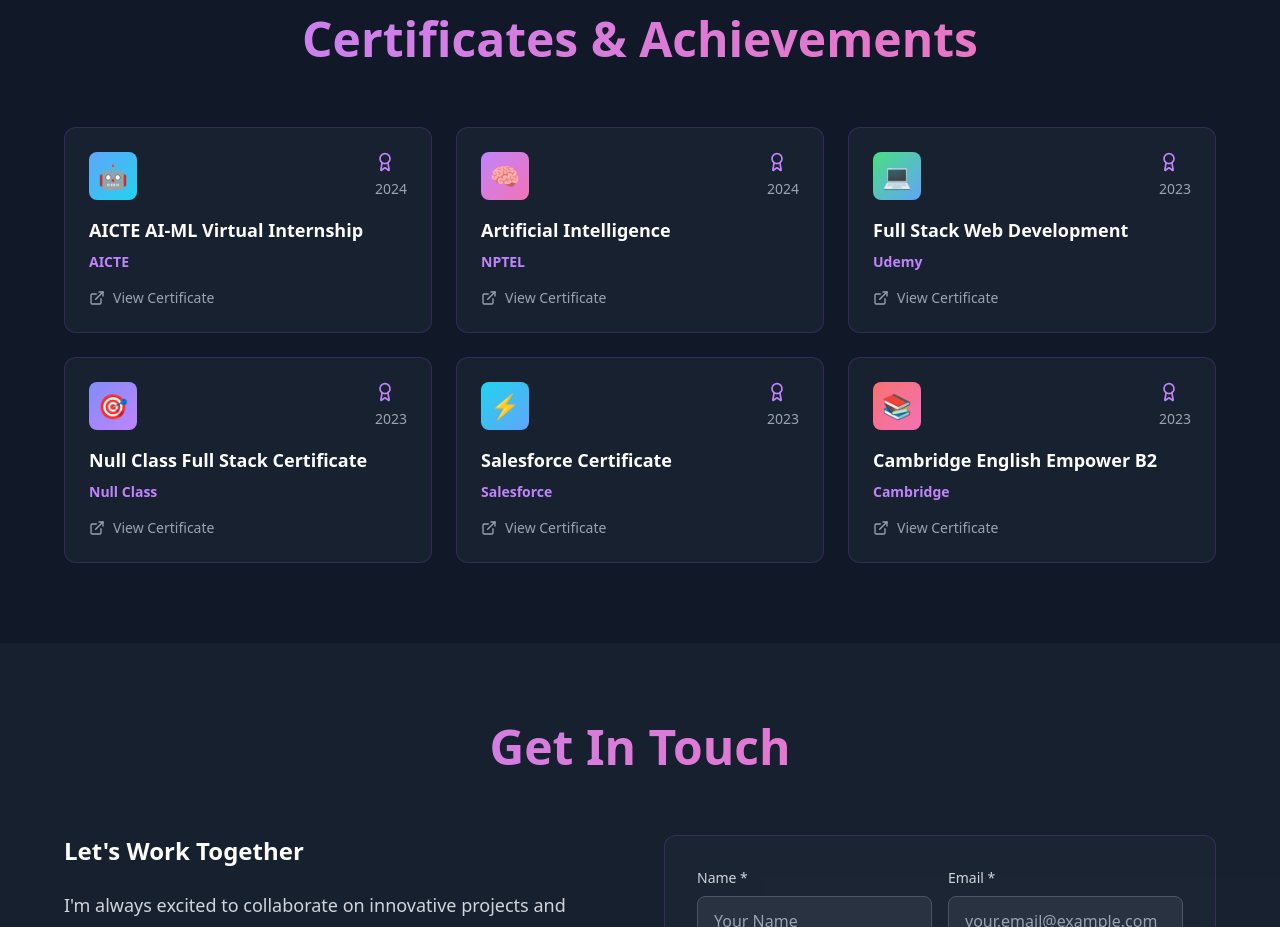
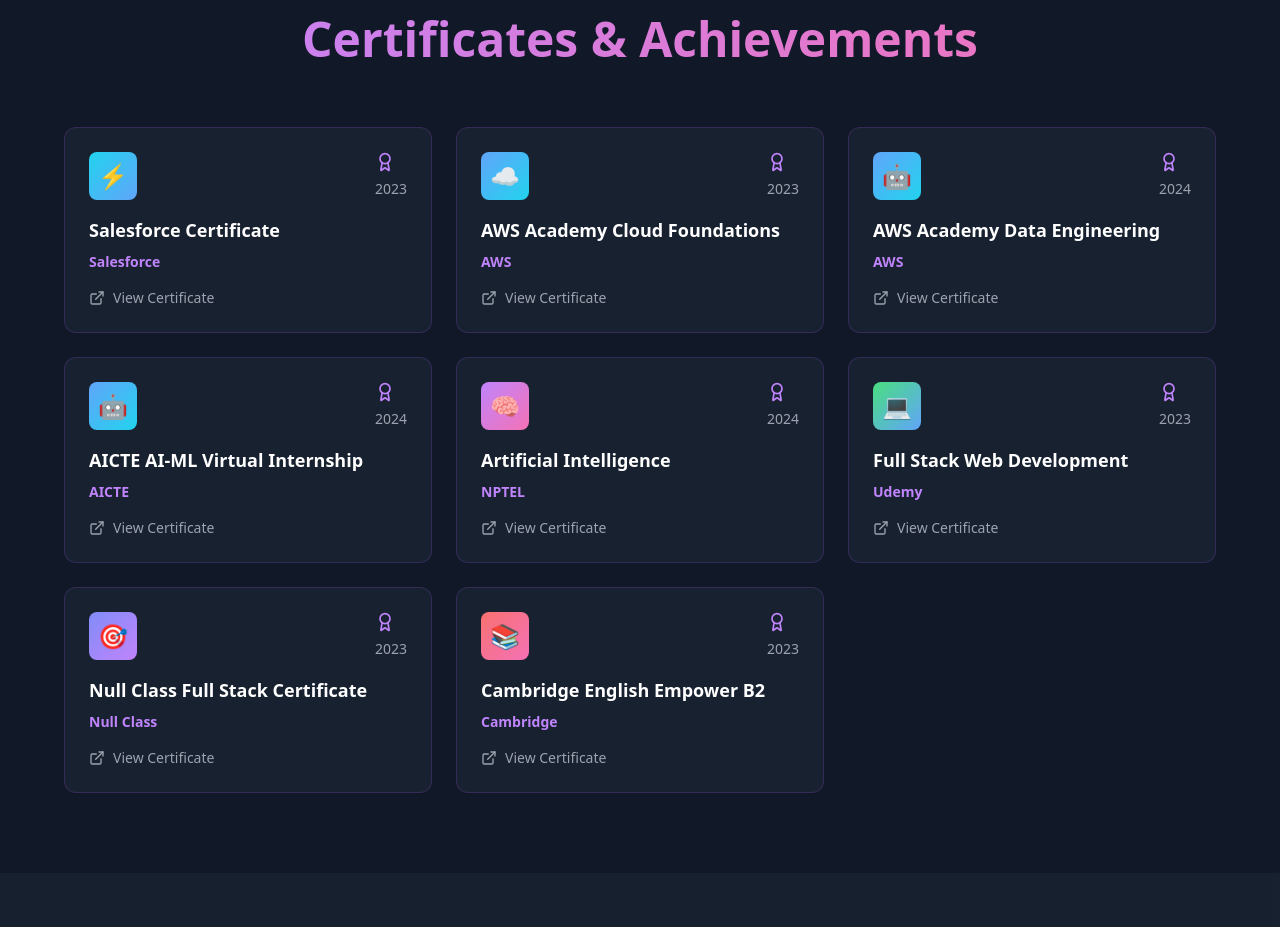
Before and after one commit to allawadadeepika/portfolio, a React (Vite) app: page / in a window 1280 px wide. Shown: the part 5220-6147 px from the top of the page. Built offline with nearby package versions, Linux system fonts and the light colour scheme.

Commit message:
updated certificates

```diff
--- a/src/components/Certificates.tsx
+++ b/src/components/Certificates.tsx
@@ -5,11 +5,39 @@ import { Award, ExternalLink } from 'lucide-react';
 const Certificates = () => {
   const certificates = [
     {
+      title: "Salesforce Certificate",
+      issuer: "Salesforce",
+      year: "2023",
+      icon: "⚡",
+      color: "from-cyan-400 to-blue-400",
+      issuerLink:"https://www.salesforce.com/trailblazer/erkowxpdk7n9knylzg",
+      link: "https://skillwallet.smartinternz.com/internships/salesforce_certificates/76d7c0780ceb8fbf964c102ebc16d75f"
+    },
+    {
+      title: " AWS Academy Cloud Foundations",
+      issuer: "AWS",
+      year: "2023",
+      icon: "☁️",
+      color: "from-blue-400 to-cyan-400",
+      issuerLink:"https://www.credly.com/users/2111cs020117-allawada-deepika",
+      link: "https://www.credly.com/badges/9acf34a9-b180-4e73-b02d-29b5a7a8875c/public_url"
+    },
+    {
+      title: "AWS Academy Data Engineering",
+      issuer: "AWS",
+      year: "2024",
+      icon: "🤖",
+      color: "from-blue-400 to-cyan-400",
+      issuerLink:"",
+      link: "https://drive.google.com/file/d/1j0CEpS8S_2dhNCU_hKu7owj1NAVBVib4/view?usp=sharing"
+    },
+    {
       title: "AICTE AI-ML Virtual Internship",
       issuer: "AICTE",
       year: "2024",
       icon: "🤖",
       color: "from-blue-400 to-cyan-400",
+      issuerLink:"https://www.aicte-india.org/",
       link: "https://drive.google.com/file/d/1j0CEpS8S_2dhNCU_hKu7owj1NAVBVib4/view?usp=sharing"
     },
     {
@@ -18,6 +46,7 @@ const Certificates = () => {
       year: "2024",
       icon: "🧠",
       color: "from-purple-400 to-pink-400",
+      issuerLink:"https://nptel.ac.in/",
       link: "https://drive.google.com/file/d/15okwYh6zwJxPhKYTPARN_0JZo8ldd89z/view?usp=sharing"
     },
     {
@@ -26,6 +55,7 @@ const Certificates = () => {
       year: "2023",
       icon: "💻",
       color: "from-green-400 to-blue-400",
+      issuerLink:"https://www.udemy.com/",
       link: "https://drive.google.com/file/d/1yX_tnqbxw0EtFT5OxO8jMH5yVrdQwa6V/view?usp=sharing"
     },
     {
@@ -34,22 +64,17 @@ const Certificates = () => {
       year: "2023",
       icon: "🎯",
       color: "from-indigo-400 to-purple-400",
+      issuerLink:"",
       link: "https://drive.google.com/file/d/1He_yH6c9rk6FfX3_02KfUxKVbTfAtcs1/view?usp=sharing"
     },
-    {
-      title: "Salesforce Certificate",
-      issuer: "Salesforce",
-      year: "2023",
-      icon: "⚡",
-      color: "from-cyan-400 to-blue-400",
-      link: "https://drive.google.com/file/d/12YvU5lnvSJyOqxnKIG2HOmhTGPaJ2RPR/view?usp=sharing"
-    },
+
     {
       title: "Cambridge English Empower B2",
       issuer: "Cambridge",
       year: "2023",
       icon: "📚",
       color: "from-red-400 to-pink-400",
+      issuerLink:"",
       link: "https://drive.google.com/file/d/1XexdPR0BNVK5Ke1Ynrs0-RDe9gMcW6HR/view?usp=sharing"
     }
   ];
@@ -82,9 +107,20 @@ const Certificates = () => {
                   {cert.title}
                 </h3>
 
-                <p className="text-purple-400 font-semibold text-sm mb-4">
+                {cert.issuerLink ? (
+                <a
+                  href={cert.issuerLink}
+                  target="_blank"
+                  rel="noopener noreferrer"
+                  className="text-purple-400 font-semibold text-sm mb-4 hover:underline hover:text-purple-300 transition-colors duration-200 block"
+                >
                   {cert.issuer}
-                </p>
+                </a>
+              ) : (
+                <p className="text-purple-400 font-semibold text-sm mb-4">{cert.issuer}</p>
+              )}
+
+
 
                 {cert.link !== "#" ? (
                   <a
```
